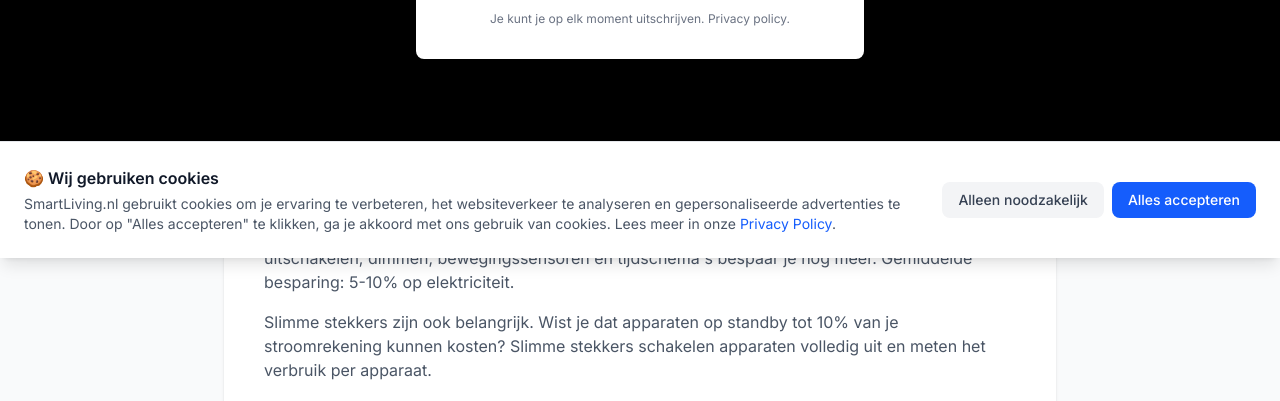
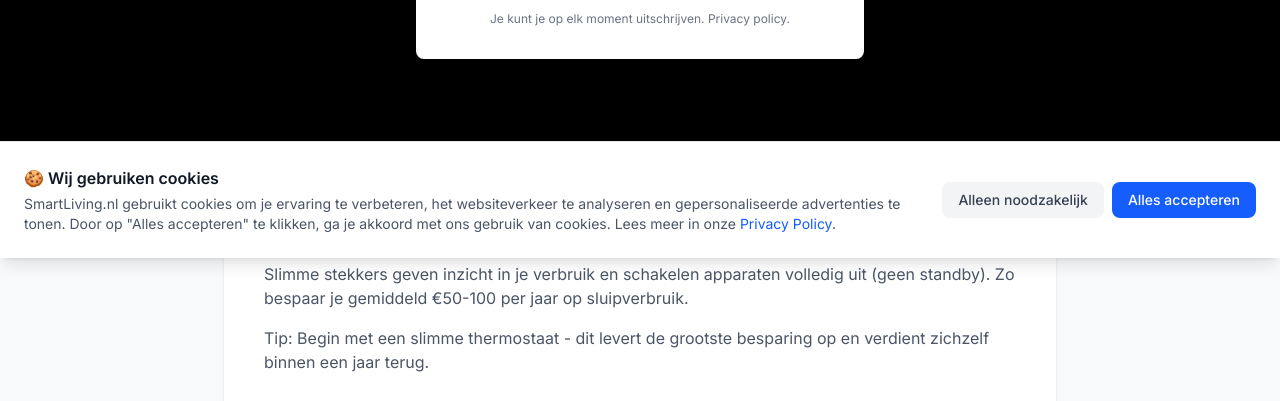
Before and after one commit to delanobax-creator/Smartliving-nl, a Next.js app: page /blog/energie-besparen in a window 1280 px wide. Shown: the part 542-943 px from the top of the page. Built offline with nearby package versions, Linux system fonts and the light colour scheme.

Commit message:
Update page.tsx

```diff
--- a/src/app/blog/energie-besparen/page.tsx
+++ b/src/app/blog/energie-besparen/page.tsx
@@ -1,7 +1,15 @@
+"use client";
+
 import Link from "next/link";
 import { ChevronLeft } from "lucide-react";
+import { useLanguage } from "@/lib/language-context";
+import { articleTranslations } from "@/lib/article-translations";
 
 export default function EnergieBesparen() {
+  const { language } = useLanguage();
+  const t = articleTranslations[language];
+  const article = t.articles["energie-besparen"];
+
   return (
     <main className="min-h-screen bg-gray-50">
       <div className="relative h-64 md:h-96 overflow-hidden">
@@ -10,10 +18,10 @@ export default function EnergieBesparen() {
         <div className="absolute bottom-0 left-0 right-0 p-6 md:p-12">
           <div className="max-w-4xl mx-auto">
             <div className="flex items-center space-x-4 mb-4">
-              <span className="bg-blue-600 text-white text-xs font-semibold px-3 py-1 rounded-full">Besparen</span>
-              <span className="text-white/80 text-sm">4 min leestijd</span>
+              <span className="bg-blue-600 text-white text-xs font-semibold px-3 py-1 rounded-full">{article.category}</span>
+              <span className="text-white/80 text-sm">4 min {t.readTime}</span>
             </div>
-            <h1 className="text-2xl md:text-4xl font-bold text-white">Energie Besparen met Smart Home: Tot 30% Minder Kosten</h1>
+            <h1 className="text-2xl md:text-4xl font-bold text-white">{article.title}</h1>
           </div>
         </div>
       </div>
@@ -21,24 +29,22 @@ export default function EnergieBesparen() {
       <div className="max-w-4xl mx-auto px-4 sm:px-6 lg:px-8 py-8">
         <Link href="/blog" className="inline-flex items-center text-blue-600 hover:text-blue-700 mb-8">
           <ChevronLeft className="w-4 h-4 mr-1" />
-          Terug naar Blog
+          {t.backToBlog}
         </Link>
 
         <article className="bg-white rounded-xl shadow-sm p-6 md:p-10">
           <div className="prose prose-lg max-w-none text-gray-600 space-y-4">
-            <p>Met de stijgende energieprijzen zoekt iedereen naar manieren om te besparen. Smart home technologie kan je helpen tot 30% te besparen - zonder in te leveren op comfort.</p>
-            <p>De slimme thermostaat is de nummer één investering voor energiebesparing. Hij leert je gedrag en past zich aan, verwarmt alleen wanneer nodig, is bedienbaar op afstand, en geeft inzicht in je verbruik. Gemiddelde besparing: 15-25% op verwarmingskosten.</p>
-            <p>Slimme verlichting met LED lampen verbruikt al 80% minder dan gloeilampen. Met automatisch uitschakelen, dimmen, bewegingssensoren en tijdschema's bespaar je nog meer. Gemiddelde besparing: 5-10% op elektriciteit.</p>
-            <p>Slimme stekkers zijn ook belangrijk. Wist je dat apparaten op standby tot 10% van je stroomrekening kunnen kosten? Slimme stekkers schakelen apparaten volledig uit en meten het verbruik per apparaat.</p>
-            <p>De terugverdientijd is kort: een slimme thermostaat verdient zichzelf terug in 1-2 jaar, slimme lampen in 2-3 jaar, en slimme stekkers in 1-2 jaar.</p>
+            {article.content.map((paragraph, index) => (
+              <p key={index}>{paragraph}</p>
+            ))}
           </div>
         </article>
 
         <div className="mt-8 bg-blue-50 rounded-xl p-8 text-center">
-          <h3 className="text-xl font-bold text-gray-900 mb-2">Hulp nodig bij het kiezen?</h3>
-          <p className="text-gray-600 mb-4">Ons team staat klaar voor persoonlijk advies</p>
+          <h3 className="text-xl font-bold text-gray-900 mb-2">{t.helpTitle}</h3>
+          <p className="text-gray-600 mb-4">{t.helpDesc}</p>
           <Link href="/contact" className="inline-block bg-blue-600 text-white px-6 py-3 rounded-lg font-semibold hover:bg-blue-700 transition-colors">
-            Neem Contact Op
+            {t.helpButton}
           </Link>
         </div>
       </div>
```
